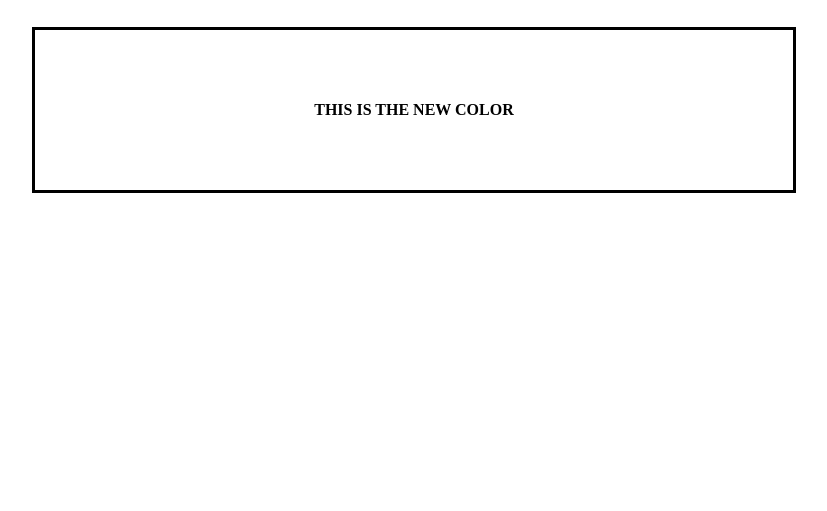
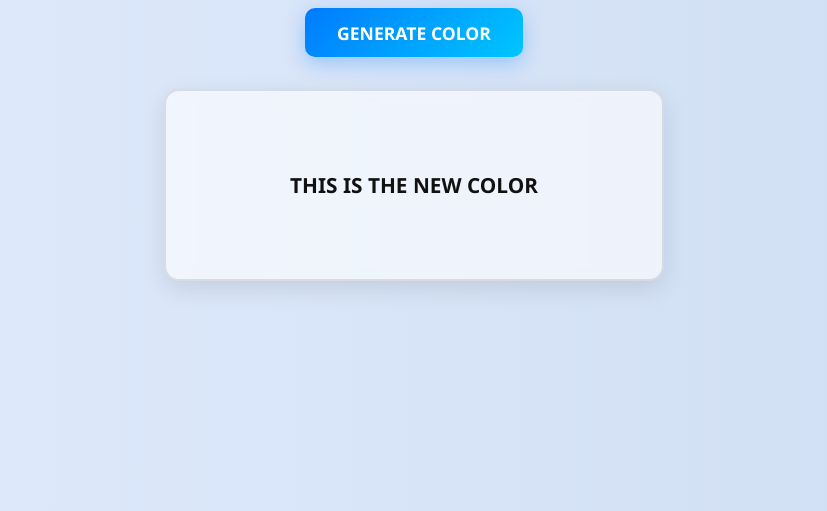
Before and after one commit to Tabishkh07/Random-Color-Generator, a plain HTML site: page index.html in a window 1280 px wide. Shown: the part 289-800 px from the top of the page, without its empty margins (226-1053 px from the left). Drawn offline with Linux system fonts and the light colour scheme.

Commit message:
Update style.css

```diff
--- a/style.css
+++ b/style.css
@@ -1,13 +1,83 @@
-*{
+/* Reset and base styles */
+* {
+    margin: 0;
+    padding: 0;
+    box-sizing: border-box;
+    font-family: 'Segoe UI', Tahoma, Geneva, Verdana, sans-serif;
     text-align: center;
-    margin-top: 5%;
 }
 
-div{
-    height: 10rem;
-    width: 60%;
-    border: 3px solid black;
-    margin: auto;
-    margin-top: 5%;
-    align-content: center;
+body {
+    background: linear-gradient(to right, #e0eafc, #cfdef3);
+    min-height: 100vh;
+    display: flex;
+    flex-direction: column;
+    align-items: center;
+    justify-content: center;
+    padding: 2rem;
 }
+
+/* Heading */
+h3 {
+    font-size: 2rem;
+    margin-bottom: 1.5rem;
+    color: #222;
+    letter-spacing: 1px;
+}
+
+/* Button styling */
+button {
+    padding: 0.8rem 2rem;
+    font-size: 1.1rem;
+    font-weight: 600;
+    color: white;
+    background: linear-gradient(135deg, #007bff, #00c6ff);
+    border: none;
+    border-radius: 10px;
+    cursor: pointer;
+    box-shadow: 0 6px 20px rgba(0, 123, 255, 0.3);
+    transition: all 0.3s ease;
+}
+
+button:hover {
+    background: linear-gradient(135deg, #0056b3, #0094c6);
+    transform: scale(1.05);
+}
+
+/* Color display box */
+div {
+    height: 12rem;
+    width: 80%;
+    max-width: 500px;
+    margin-top: 2rem;
+    padding: 1rem;
+    border: 2px solid rgba(0, 0, 0, 0.1);
+    border-radius: 15px;
+    background: rgba(255, 255, 255, 0.6);
+    backdrop-filter: blur(5px);
+    box-shadow: 0 8px 24px rgba(0, 0, 0, 0.1);
+    display: flex;
+    align-items: center;
+    justify-content: center;
+    font-size: 1.3rem;
+    font-weight: bold;
+    color: #111;
+    transition: background-color 0.5s ease;
+}
+
+/* Make layout responsive */
+@media (max-width: 500px) {
+    h3 {
+        font-size: 1.6rem;
+    }
+
+    button {
+        font-size: 1rem;
+        padding: 0.7rem 1.5rem;
+    }
+
+    div {
+        height: 10rem;
+        font-size: 1.1rem;
+    }
+}
```
